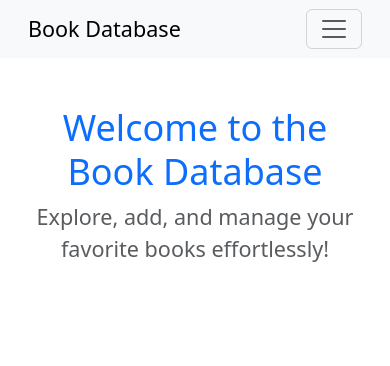
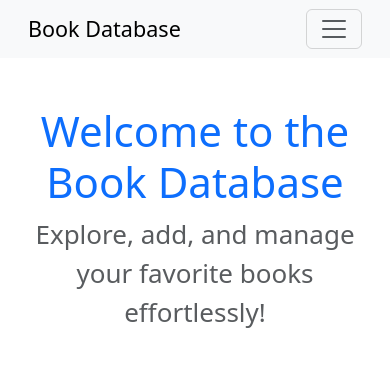
Before and after one commit to kironroy/book-database, a React (Create React App) app: page / in a window 390 px wide. Shown: the top 366 px of the page. Built offline with nearby package versions, Linux system fonts and the light colour scheme; no server answers.

Commit message:
CSS
+ slightly bigger font for mobile devices

```diff
--- a/src/App.js
+++ b/src/App.js
@@ -8,8 +8,7 @@ import Login from "./pages/Login";
 import { useAuth } from "./context/AuthContext";
 import { getAuth, signOut } from "firebase/auth";
 import "bootstrap/dist/js/bootstrap.bundle.min.js"; // Required for dropdowns & collapsibles
-import "./index.css";
-
+import "../src/index.css"; // Import your custom CSS
 
 function App() {
   const { currentUser } = useAuth();
--- a/src/index.css
+++ b/src/index.css
@@ -6,7 +6,7 @@ body {
 /* Media query for mobile devices */
 @media (max-width: 768px) {
   body {
-    font-size: 18px;
+    font-size: 20px;
   }
 
   h1 {
@@ -14,15 +14,15 @@ body {
   }
 
   h2 {
-    font-size: 2em;
+    font-size: 2.1em;
   }
 
   p {
-    font-size: 1.2em;
+    font-size: 1.3em;
   }
 
   input, textarea {
-    font-size: 1.1em;
+    font-size: 1.2em;
   }
   button {
     font-weight: bold;
```
Lines whose indentation alone changed are shown as unchanged.
